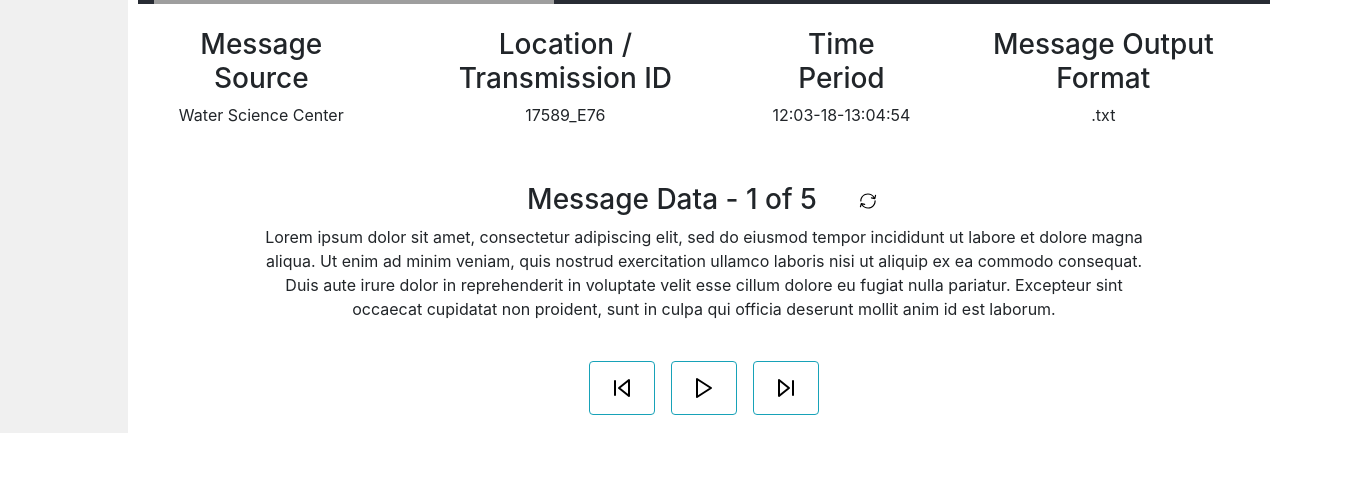
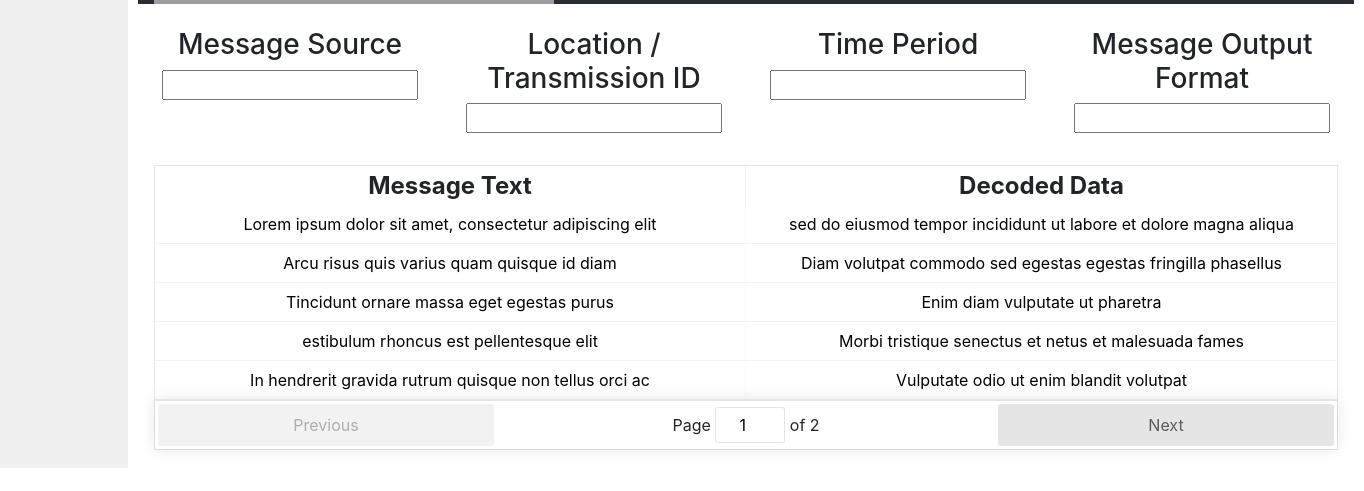
Before and after one commit to skaymen/decap_ui, a React (Create React App) app: page / in a window 1280 px wide. Both pictures are taken after a click on the button "Messages". Shown: the part 306-797 px from the top of the page, 1364 px wide, since content can reach past the window. Built offline with nearby package versions, Linux system fonts and the light colour scheme; grey boxes are pictures that could not be loaded.

Commit message:
alter messages page, add table and boxes

```diff
--- a/src/components/Messages.js
+++ b/src/components/Messages.js
@@ -1,5 +1,6 @@
 import React, { Component } from "react";
 import { Button } from "react-bootstrap";
+import ReactTable from "react-table";
 
 import "../styles/Messages.css";
 
@@ -7,6 +8,19 @@ import Play from "../images/play.svg";
 import Forward from "../images/skipforward.svg";
 import Back from "../images/skipback.svg";
 import Refresh from "../images/update-arrows.svg";
+
+import messagedata from "../data/messages.json";
+
+const columns = [
+  {
+    Header: "Message Text",
+    accessor: "message_text" // String-based value accessors!
+  },
+  {
+    Header: "Decoded Data",
+    accessor: "decoded_data"
+  }
+];
 
 //messaging component for the database editor
 class Messages extends Component {
@@ -33,7 +47,9 @@ class Messages extends Component {
           "Maecenas sed enim ut sem viverra aliquet. Ipsum dolor sit amet consectetur adipiscing elit pellentesque. Faucibus purus in massa tempor nec feugiat nisl. Enim ut tellus elementum sagittis vitae. Adipiscing commodo elit at imperdiet dui accumsan sit amet. Urna molestie at elementum eu facilisis sed odio morbi quis. Morbi tristique senectus et netus et. A iaculis at erat pellentesque adipiscing commodo elit at imperdiet. Neque volutpat ac tincidunt vitae semper quis lectus nulla. Nulla posuere sollicitudin aliquam ultrices sagittis. Quam pellentesque nec nam aliquam sem. Massa enim nec dui nunc mattis. Quis hendrerit dolor magna eget est lorem. Rutrum quisque non tellus orci ac auctor augue mauris augue. Placerat orci nulla pellentesque dignissim enim sit amet venenatis. Eget mi proin sed libero enim sed. Ut porttitor leo a diam. Turpis egestas integer eget aliquet nibh praesent. Ullamcorper malesuada proin libero nunc consequat interdum varius. Adipiscing enim eu turpis egestas pretium aenean.",
           "Elit eget gravida cum sociis natoque penatibus. Nibh tortor id aliquet lectus proin nibh. Sapien nec sagittis aliquam malesuada bibendum arcu vitae elementum curabitur. Blandit turpis cursus in hac habitasse. Nibh mauris cursus mattis molestie a. In dictum non consectetur a erat nam. Justo nec ultrices dui sapien eget mi. Aliquet porttitor lacus luctus accumsan tortor posuere ac ut consequat. Viverra nibh cras pulvinar mattis nunc. At erat pellentesque adipiscing commodo elit at. Adipiscing tristique risus nec feugiat in fermentum. A arcu cursus vitae congue mauris. Amet massa vitae tortor condimentum lacinia quis. Nulla aliquet porttitor lacus luctus."
         ]
-      }
+      },
+      selected: null
+
     };
   }
 
@@ -66,43 +82,92 @@ class Messages extends Component {
   }
 
   render() {
+    let data = messagedata;
     return (
       <div id="messages">
-      {/* list relevant informaiton along the top */}
+        {/* list relevant informaiton along the top */}
         <div id="top-boxes">
           <div className="text-box">
             <h3>Message Source</h3>
-            <p>{this.state.demo_data.source}</p>
+            {/* <p>{this.state.demo_data.source}</p> */}
+            <input/>
           </div>
           <div className="text-box">
             <h3>Location / Transmission ID</h3>
-            <p>{this.state.demo_data.location}</p>
+            {/* <p>{this.state.demo_data.location}</p> */}
+            <input/>
           </div>
           <div className="text-box">
             <h3>Time Period</h3>
-            <p>{this.state.demo_data.time_period}</p>
+            {/* <p>{this.state.demo_data.time_period}</p> */}
+            <input/>
           </div>
           <div className="text-box">
             <h3>Message Output Format</h3>
-            <p>{this.state.demo_data.output_format}</p>
+            {/* <p>{this.state.demo_data.output_format}</p> */}
+            <input/>
           </div>
         </div>
         <div id="message-data-box">
           <div id="message-data">
-            <h3>
+          <ReactTable
+          data={data}
+          columns={columns}
+          // set the default number of rows to display. take away ability to change thos.
+          defaultPageSize={5}
+          showPageSizeOptions={false}
+          //this is code to make elements within the table selectable
+          getTrProps={(state, rowInfo) => {
+            if (rowInfo && rowInfo.row) {
+              return {
+                onClick: (e) => {
+                  this.setState({
+                    selected: rowInfo.index
+                  })
+                },
+                style: {
+                  background: rowInfo.index === this.state.selected ? '#00afec' : 'white',
+                  color: rowInfo.index === this.state.selected ? 'white' : 'black'
+                }
+              }
+            }else{
+              return {}
+            }
+          }}
+         />
+            {/* <h3>
               {/* print message data, page number, etc */}
-              Message Data - {this.state.index + 1} of{" "}
+              {/* Message Data - {this.state.index + 1} of{" "}
               {this.state.demo_data.message_text.length}
               {/* <button id="refresh-button" onClick={this.refresh}>
                 <img src={Refresh} alt="refresh" id="refresh"/>
               </button> */}
-              <input type="image" src={Refresh} id="refresh" alt="refresh" onClick={this.refresh}/>
-            </h3>
-            <p>{this.state.demo_data.message_text[this.state.index]}</p>
+              {/* <input
+                type="image"
+                src={Refresh}
+                id="refresh"
+                alt="refresh"
+                onClick={this.refresh}
+              /> */}
+            {/* </h3> */}
+            {/* <Dropdown>
+              <Dropdown.Toggle variant="primary" id="dropdown-basic">
+                Dropdown Button
+              </Dropdown.Toggle>
+
+              <Dropdown.Menu>
+                <Dropdown.Item href="#/action-1">Action</Dropdown.Item>
+                <Dropdown.Item href="#/action-2">Another action</Dropdown.Item>
+                <Dropdown.Item href="#/action-3">Something else</Dropdown.Item>
+              </Dropdown.Menu>
+            </Dropdown> */}
+            {/* <div id="data-display">
+              <p>{this.state.demo_data.message_text[this.state.index]}</p>
+            </div> */}
           </div>
 
           {/* buttons for skip and play */}
-          <div id="buttons">
+          {/* <div id="buttons">
             <Button
               variant="outline-info"
               className="message-button"
@@ -129,7 +194,7 @@ class Messages extends Component {
                 id="forward"
               />
             </Button>
-          </div>
+          </div> */}
         </div>
       </div>
     );
--- /dev/null
+++ b/src/data/messages.json
@@ -0,0 +1,26 @@
+[
+    {
+        "message_text": "Lorem ipsum dolor sit amet, consectetur adipiscing elit",
+        "decoded_data": "sed do eiusmod tempor incididunt ut labore et dolore magna aliqua"
+    },
+    {
+        "message_text": "Arcu risus quis varius quam quisque id diam",
+        "decoded_data": "Diam volutpat commodo sed egestas egestas fringilla phasellus"
+    },
+    {
+        "message_text": "Tincidunt ornare massa eget egestas purus",
+        "decoded_data": "Enim diam vulputate ut pharetra"
+    },
+    {
+        "message_text": "estibulum rhoncus est pellentesque elit",
+        "decoded_data": "Morbi tristique senectus et netus et malesuada fames"
+    },
+    {
+        "message_text": "In hendrerit gravida rutrum quisque non tellus orci ac",
+        "decoded_data": "Vulputate odio ut enim blandit volutpat"
+    },
+    {
+        "message_text": "Est lorem ipsum dolor sit amet consectetur adipiscing",
+        "decoded_data": " Enim nec dui nunc mattis"
+    }
+]
--- a/src/styles/Messages.css
+++ b/src/styles/Messages.css
@@ -15,13 +15,6 @@
     text-align: center;
 }
 
-#message-data {
-    height: auto;
-    margin: 2vh 2vh;
-    width: 80%;
-    display: inline-block;
-}
-
 .message-icon {
     height: 3vh;
     width: 3vh;
@@ -32,3 +25,7 @@
     height: 2vh;
     width: 2vw;
 }
+
+#data-display {
+    display: inline-block;
+}
```
